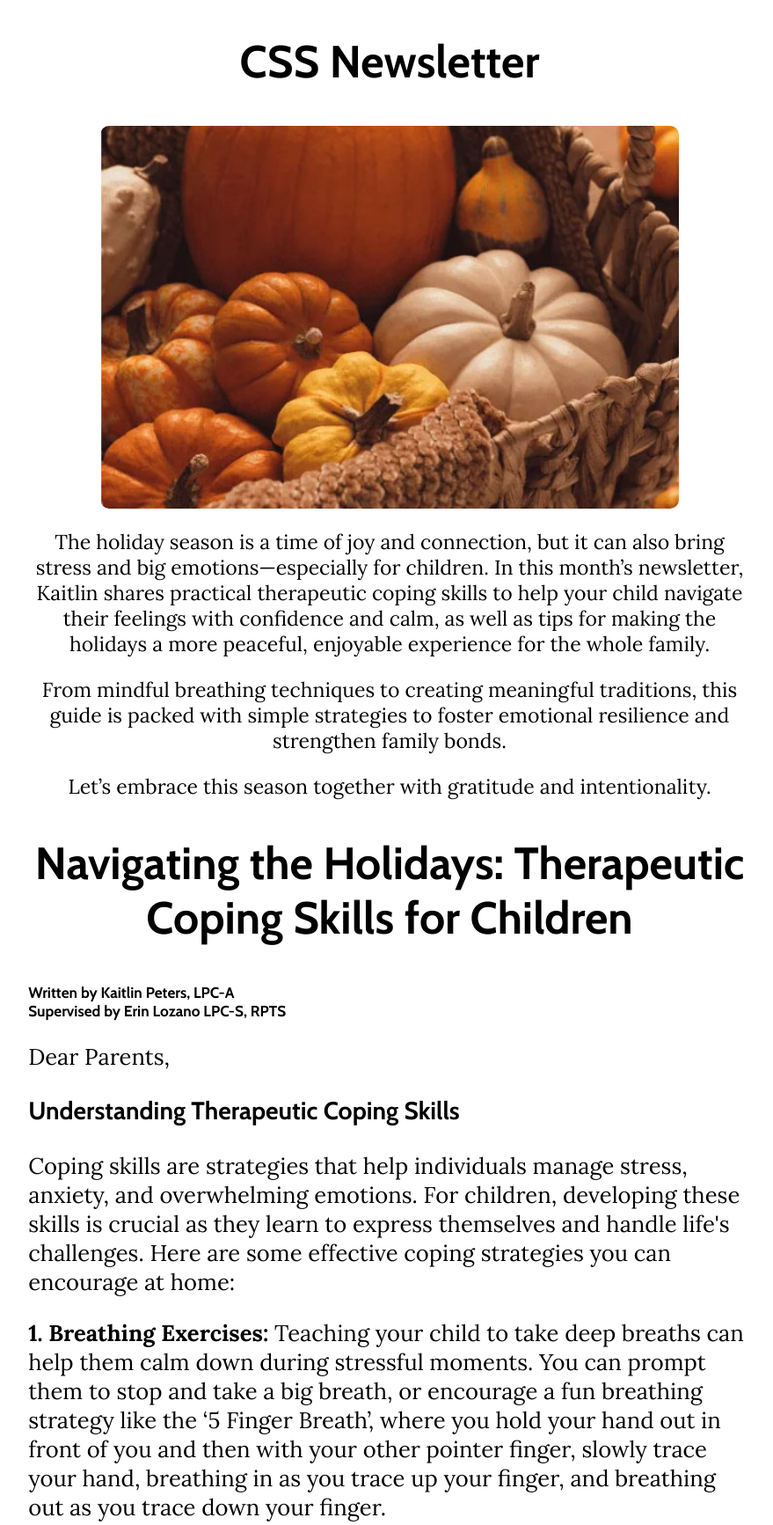
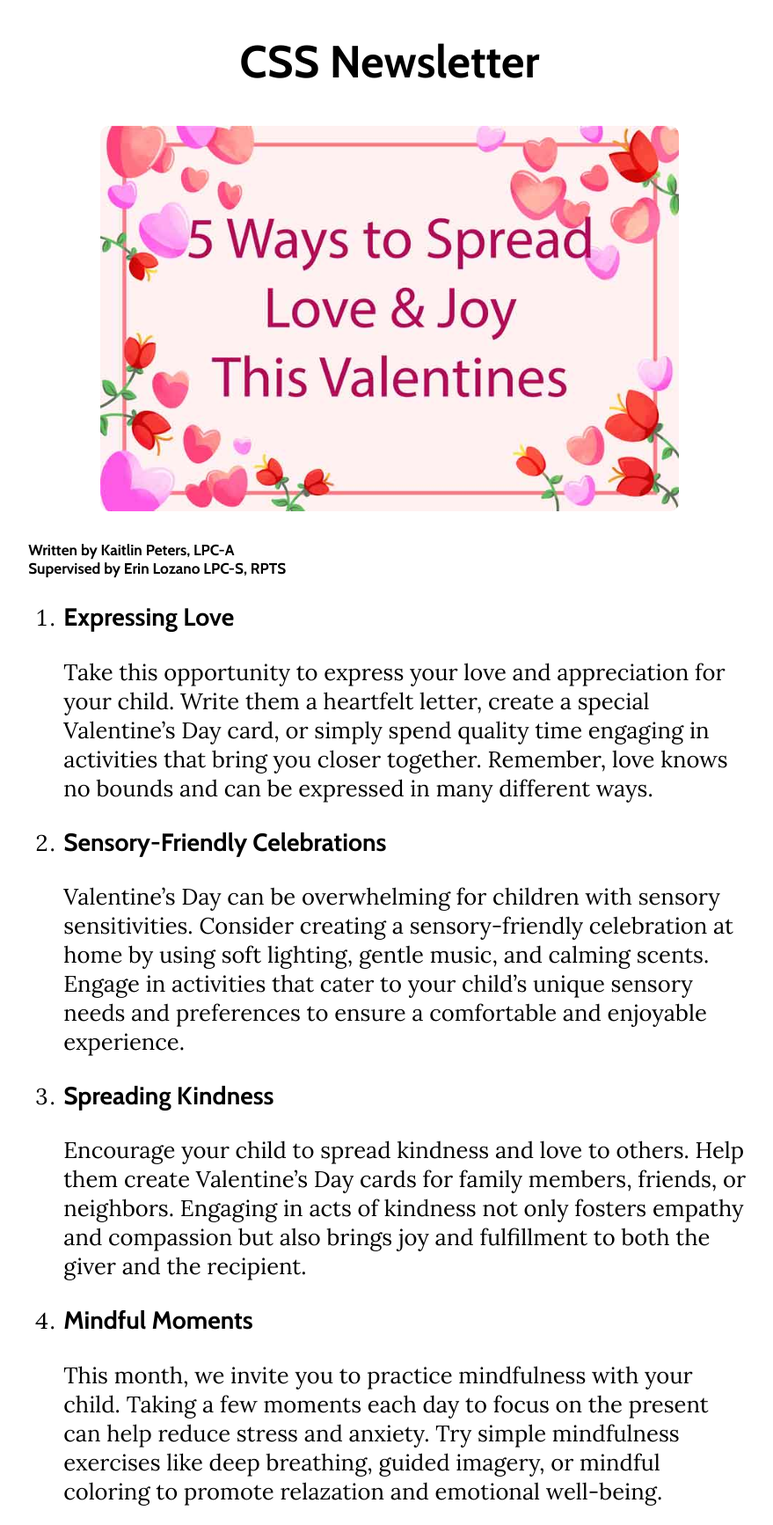
Before and after one commit to boonewh/css-website, a CodeIgniter app: page /database/newsletter in a window 1280 px wide. Shown: the part 204-1937 px from the top of the page at 88% size, without its empty margins (197-1076 px from the left). Run offline with CodeIgniter, Linux system fonts and the light colour scheme.

Commit message:
Feb25 newsletter

```diff
--- a/application/controllers/Pages.php
+++ b/application/controllers/Pages.php
@@ -127,6 +127,12 @@ class Pages extends CI_Controller {
                 'canonical' => '<link rel="canonical" href="https://cssdallas.com/article5" />',
         ];
 
+        private $article6Data = [
+                'title' => "CSS Newsletter Article 6",
+                'description' => "In this month’s newsletter, Kaitlin shares practical therapeutic social skills to help your child navigate their feelings with confidence and calm.",
+                'canonical' => '<link rel="canonical" href="https://cssdallas.com/article6" />',
+        ];
+
         public function view($page = 'home')
         {
 
@@ -179,6 +185,8 @@ class Pages extends CI_Controller {
                         $data = $this->article4Data;
                 } else if ($page === 'article5') {
                         $data = $this->article5Data;
+                } else if ($page === 'article6') {
+                        $data = $this->article6Data;
                 } else {
                         show_404();
                 }
--- a/application/views/pages/article3.php
+++ b/application/views/pages/article3.php
@@ -1,6 +1,5 @@
 <main>
     <article>
-        <h1>CSS Newsletter</h1>
         <img src="assets/images/contact0408.jpg" alt="Raising Confident Kids">
         <h1>HELP RAISING CONFIDENT KIDS</h1>
 
--- a/application/views/pages/article5.php
+++ b/application/views/pages/article5.php
@@ -1,6 +1,5 @@
         <main>
             <article>
-                <h1>CSS Newsletter</h1>
                 <img src="assets/images/contact1009.jpg" alt="ADHD Awareness">
                 <h1>ADHD Hyperactive vs. ADHD Inattentive:</h1>
                 <h1>What's the difference?</h1>
--- a/application/views/pages/newsletter.php
+++ b/application/views/pages/newsletter.php
@@ -1,53 +1,50 @@
         <main>
             <article>
                 <h1>CSS Newsletter</h1>
-                <img src="assets/images/contact1115.jpg" alt="ADHD Awareness">
-
-                <p class='note'>The holiday season is a time of joy and connection, but it can also bring stress and big emotions—especially for children. In this month’s newsletter, Kaitlin shares practical therapeutic coping skills to help your child navigate their feelings with confidence and calm, as well as tips for making the holidays a more peaceful, enjoyable experience for the whole family.</p>
-
-                <p class='note'>From mindful breathing techniques to creating meaningful traditions, this guide is packed with simple strategies to foster emotional resilience and strengthen family bonds.</p>
-
-                <p class='note'>Let’s embrace this season together with gratitude and intentionality.</p>
-
-                <h1>Navigating the Holidays: Therapeutic Coping Skills for Children</h1>
-
+                <img src="assets/images/contact0213.jpg" alt="Spread Joy and Love on Valentines">
+                <br>
                 <h6>Written by Kaitlin Peters, LPC-A</h6>
                 <h6>Supervised by Erin Lozano LPC-S, RPTS</h6>
-                <p>Dear Parents,</p>
-                <p></p>
+                <ol>
+                    <li>
+                        <h3>Expressing Love</h3>
+                        <p>
+                        Take this opportunity to express your love and appreciation for your child.
+                        Write them a heartfelt letter, create a special Valentine’s Day card, or simply spend
+                        quality time engaging in activities that bring you closer together. Remember, love knows
+                        no bounds and can be expressed in many different ways.
+                        </p>
+                    </li>
 
-                <h3>Understanding Therapeutic Coping Skills</h3>
-                <p>Coping skills are strategies that help individuals manage stress, anxiety, and overwhelming emotions. For children, developing these skills is crucial as they learn to express themselves and handle life's challenges. Here are some effective coping strategies you can encourage at home:</p>
+                    <li>
+                        <h3>Sensory-Friendly Celebrations</h3>
+                        <p>
+                        Valentine’s Day can be overwhelming for children with sensory sensitivities. Consider creating a sensory-friendly celebration at home by using soft lighting, gentle music, and calming scents. Engage in activities that cater to your child’s unique sensory needs and preferences to ensure a comfortable and enjoyable experience.
+                        </p>
+                    </li>
 
-                <p><strong>1. Breathing Exercises:</strong> Teaching your child to take deep breaths can help them calm down during stressful moments. You can prompt them to stop and take a big breath, or encourage a fun breathing strategy like the ‘5 Finger Breath’, where you hold your hand out in front of you and then with your other pointer finger, slowly trace your hand, breathing in as you trace up your finger, and breathing out as you trace down your finger.</p>
+                    <li>
+                        <h3>Spreading Kindness</h3>
+                        <p>
+                        Encourage your child to spread kindness and love to others. Help them create Valentine’s Day cards for family members, friends, or neighbors. Engaging in acts of kindness not only fosters empathy and compassion but also brings joy and fulfillment to both the giver and the recipient.
+                        </p>
+                    </li>
 
-                <p><strong>2. Mindfulness:</strong> Try the '5-4-3-2-1' technique: Identify 5 things they can see, 4 they can touch, 3 they can hear, 2 they can smell, and 1 they can taste. This technique can help to reframe distracting and overwhelming thoughts and encourage being present in the moment.</p>
+                    <li>
+                        <h3>Mindful Moments</h3>
+                        <p>
+                        This month, we invite you to practice mindfulness with your child. Taking a few moments each day to focus on the present can help reduce stress and anxiety. Try simple mindfulness exercises like deep breathing, guided imagery, or mindful coloring to promote relazation and emotional well-being.
+                        </p>
+                    </li>
 
-                <p><strong>3. Journaling:</strong> Encourage your child to express their thoughts and feelings through writing or drawing. This can be a wonderful way for them to process their emotions and reflect on their day!</p>
+                    <li>
+                        <h3>Self-Care for Parents</h3>
+                        <p>
+                        Remember to prioritize self-care and self-love this Valentine's Day. As parents of children, it's essential to take care of your own well-being. Set aside time for activities that recharge and rejuvenate you, whether it is reading a book, taking a relaxing bath, or practicing mindfulness.
+                        </p>
+                    </li>
+                </ol>
 
-                <p><strong>4. Physical Activity:</strong> Engaging in physical activities, whether it’s dancing, playing sports, or going for a walk, can significantly reduce stress and improve mood.</p>
-
-                <p><strong>5. Creative Outlets:</strong> Art, music, and crafting can provide a therapeutic outlet for children. Encourage them to explore their creativity and express their feelings!</p>
-
-                <p><strong>6. Routine and Structure:</strong>Maintaining a consistent daily routine can provide a sense of security for children. As the holidays approach, try to keep regular meal and bedtime schedules to help them feel grounded.</p>
-
-                <h3>Preparing for the Holidays</h3>
-                <p>The holiday season can be a whirlwind of excitement and stress! Here are some tips to help your child cope with the changes and emotions that may arise:</p>
-
-                <p><strong>Set Realistic Expectations:</strong> Discuss the fun activities planned but also acknowledge that it can be overwhelming at times.</p>
-
-                <p><strong>Encourage Gratitude:</strong> Help your child focus on the positives by creating a gratitude jar. Each day, they can write down something they are thankful for and read them together at the end of the month.</p>
-
-                <p><strong>Create Family Traditions:</strong> Establishing family traditions can provide comfort and stability. Whether it's baking cookies, decorating the house, or watching holiday movies, these activities can enhance family bonding.</p>
-
-                <p><strong>Talk About Feelings:</strong> Encourage open conversations about emotions. Let your child know it’s okay to feel a mix of excitement and anxiety during this time. Validate their feelings and offer reassurance.</p>
-
-                <p><strong>Plan for Downtime:</strong> Ensure there’s time for relaxation amidst festivities to help your child unwind and recharge.</p>
-
-                <p>As we embrace the spirit of the season, let’s equip our children with the tools they need to cope with their emotions effectively. By fostering a supportive environment and encouraging healthy coping strategies, we can help them navigate the joys and challenges of the holidays! Wishing you and your family a warm and joyful November!!</p>
-
-                <p class="sign1">Warm Regards,</p>
-                <p class="sign2">The Center for Social Success</p>
                 <br>
                 <p>Call for more information or to schedule an appointment at (972)404-3001.</p>
             </article>
@@ -58,5 +55,6 @@
                 <a href="/article3"><img src="assets/images/contact0408link.jpg" alt="Article 3 Link"></a>
                 <a href="/article4"><img src="assets/images/contact0822link.jpg" alt="Article 4 Link"></a>
                 <a href="/article5"><img src="assets/images/contact1009link.jpg" alt="Article 5 Link"></a>
+                <a href="/article6"><img src="assets/images/contact1115link.jpg" alt="Article 6 Link"></a>
             </div>
         </main>
```
Also changed, not shown: application/views/pages/article6.php (added, +53 -0 lines), assets/images/contact0213.jpg (added), assets/images/contact1115link.jpg (added).
